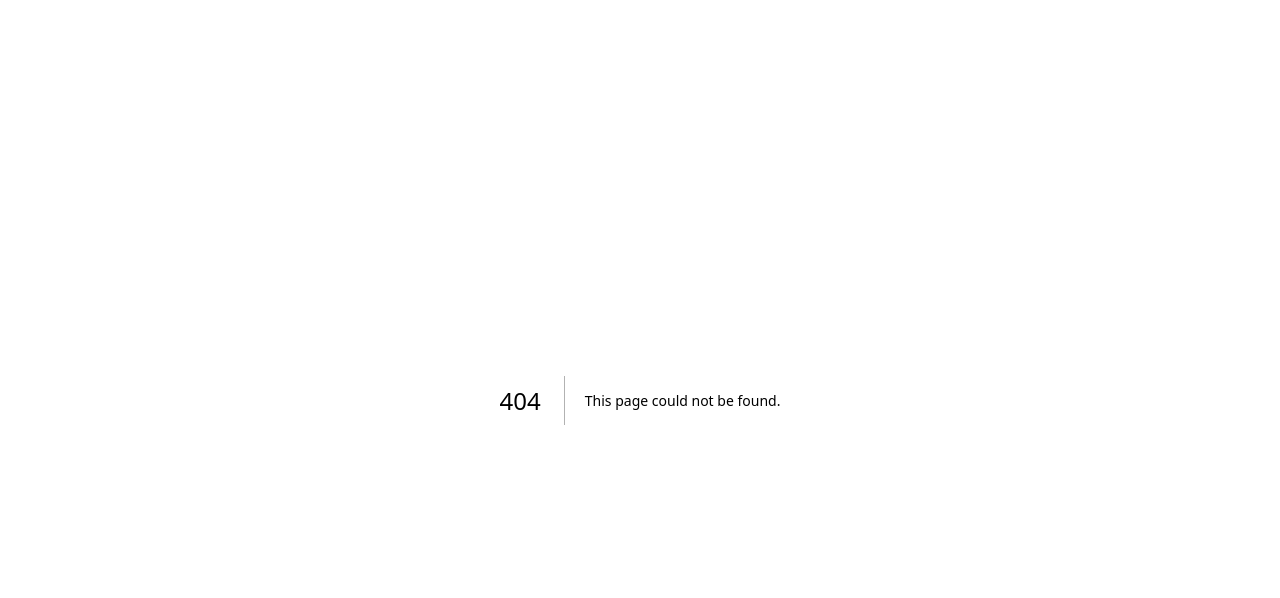
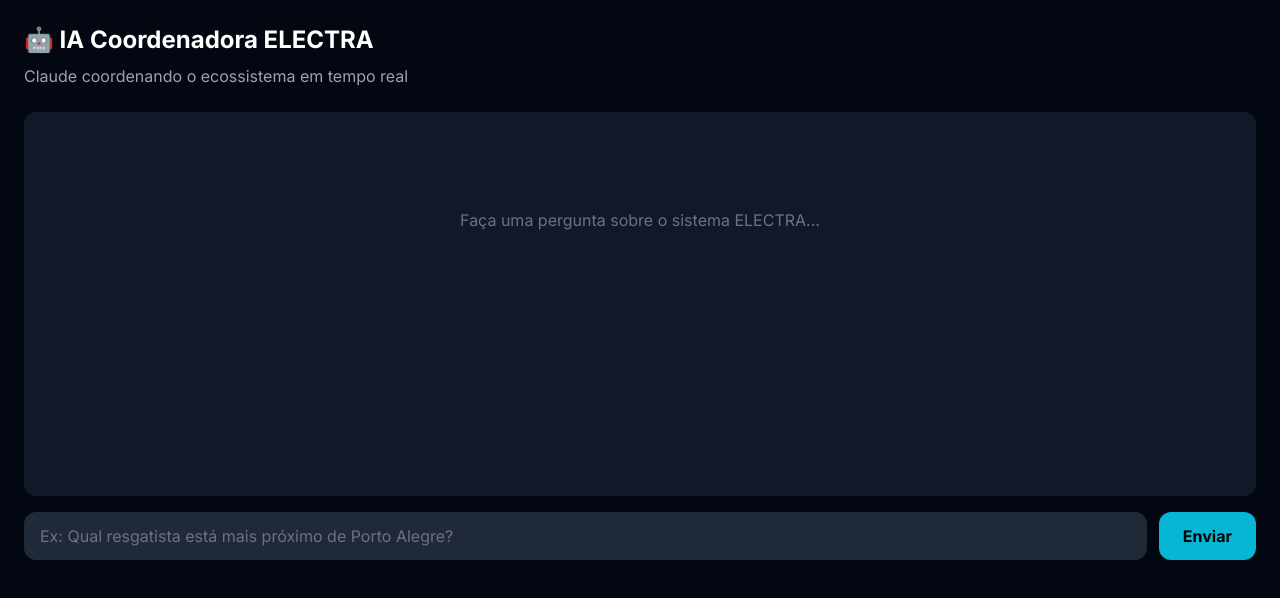
Before and after one commit to taleshack-prog/electra_dashboard, a Next.js app: page /ia in a window 1280 px wide. Before the commit this address had no page. Shown: the top 598 px of the page. Built offline with nearby package versions, Linux system fonts and the light colour scheme.

Commit message:
feat: página IA coordenadora no dashboard

```diff
--- /dev/null
+++ b/src/app/ia/page.tsx
@@ -0,0 +1,79 @@
+'use client';
+import { useState } from 'react';
+
+export default function IAPage() {
+  const [mensagem, setMensagem] = useState('');
+  const [conversa, setConversa] = useState([]);
+  const [loading, setLoading] = useState(false);
+
+  const enviar = async () => {
+    if (!mensagem.trim()) return;
+    const novaMensagem = { role: 'user', content: mensagem };
+    setConversa(c => [...c, novaMensagem]);
+    setMensagem('');
+    setLoading(true);
+    try {
+      const res = await fetch('/api/ai', {
+        method: 'POST',
+        headers: { 'Content-Type': 'application/json' },
+        body: JSON.stringify({ mensagem }),
+      });
+      const data = await res.json();
+      setConversa(c => [...c, { role: 'assistant', content: data.resposta, dados: data.dados }]);
+    } catch (e) {
+      setConversa(c => [...c, { role: 'assistant', content: 'Erro ao conectar com a IA.' }]);
+    }
+    setLoading(false);
+  };
+
+  return (
+    <div className="min-h-screen bg-gray-950 text-white p-6">
+      <h1 className="text-2xl font-bold mb-2">🤖 IA Coordenadora ELECTRA</h1>
+      <p className="text-gray-400 mb-6">Claude coordenando o ecossistema em tempo real</p>
+
+      <div className="bg-gray-900 rounded-xl p-4 h-96 overflow-y-auto mb-4 space-y-4">
+        {conversa.length === 0 && (
+          <p className="text-gray-500 text-center mt-20">Faça uma pergunta sobre o sistema ELECTRA...</p>
+        )}
+        {conversa.map((m, i) => (
+          <div key={i} className={`flex ${m.role === 'user' ? 'justify-end' : 'justify-start'}`}>
+            <div className={`max-w-2xl rounded-xl px-4 py-3 ${m.role === 'user' ? 'bg-cyan-600' : 'bg-gray-800'}`}>
+              <p className="text-sm whitespace-pre-wrap">{m.content}</p>
+              {m.dados && (
+                <div className="mt-2 pt-2 border-t border-gray-700 flex gap-4 text-xs text-gray-400">
+                  <span>⚡ {m.dados.estacoes} estações</span>
+                  <span>🆘 {m.dados.resgates} resgates</span>
+                  <span>🚐 {m.dados.resgatistas} resgatistas</span>
+                </div>
+              )}
+            </div>
+          </div>
+        ))}
+        {loading && (
+          <div className="flex justify-start">
+            <div className="bg-gray-800 rounded-xl px-4 py-3">
+              <p className="text-sm text-gray-400">Analisando dados...</p>
+            </div>
+          </div>
+        )}
+      </div>
+
+      <div className="flex gap-3">
+        <input
+          className="flex-1 bg-gray-800 rounded-xl px-4 py-3 text-white placeholder-gray-500 outline-none focus:ring-2 focus:ring-cyan-500"
+          placeholder="Ex: Qual resgatista está mais próximo de Porto Alegre?"
+          value={mensagem}
+          onChange={e => setMensagem(e.target.value)}
+          onKeyDown={e => e.key === 'Enter' && enviar()}
+        />
+        <button
+          onClick={enviar}
+          disabled={loading}
+          className="bg-cyan-500 hover:bg-cyan-400 disabled:opacity-50 text-black font-bold px-6 rounded-xl transition-colors"
+        >
+          Enviar
+        </button>
+      </div>
+    </div>
+  );
+}
```
